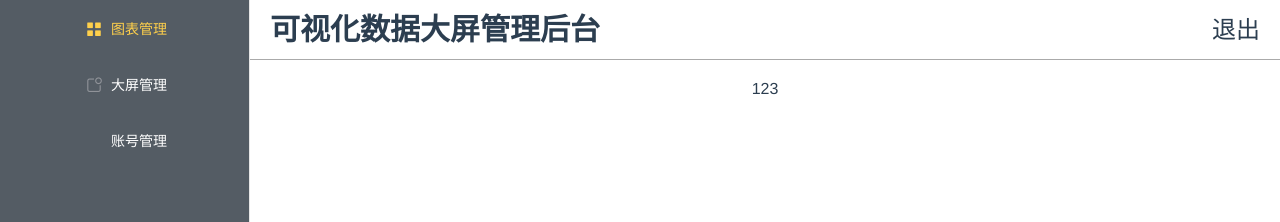
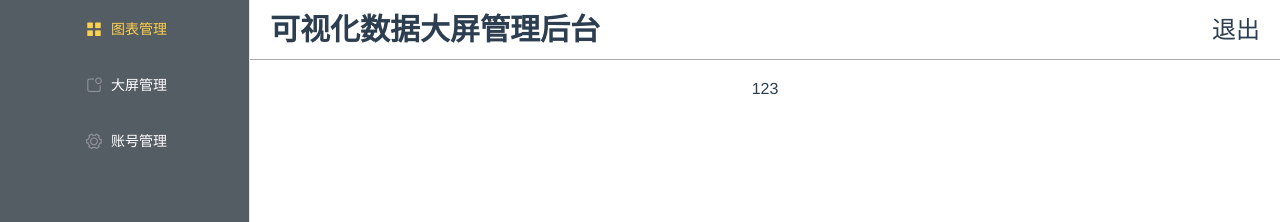
Before and after one commit to lz1998/VLS-UI, a Vue app: page /#/layout in a window 1280 px wide. Both pictures are taken after a click on the item "图表管理". Shown: the top 222 px of the page. Built offline with nearby package versions, Linux system fonts and the light colour scheme.

Commit message:
合并分支

```diff
--- a/src/components/MyMenu.vue
+++ b/src/components/MyMenu.vue
@@ -15,7 +15,7 @@
                 <span slot="title">大屏管理</span>
             </el-menu-item>
             <el-menu-item index="3">
-                <i class="el-icon-setting9"></i>
+                <i class="el-icon-setting"></i>
                 <span slot="title">账号管理</span>
             </el-menu-item>
         </el-menu>
```
